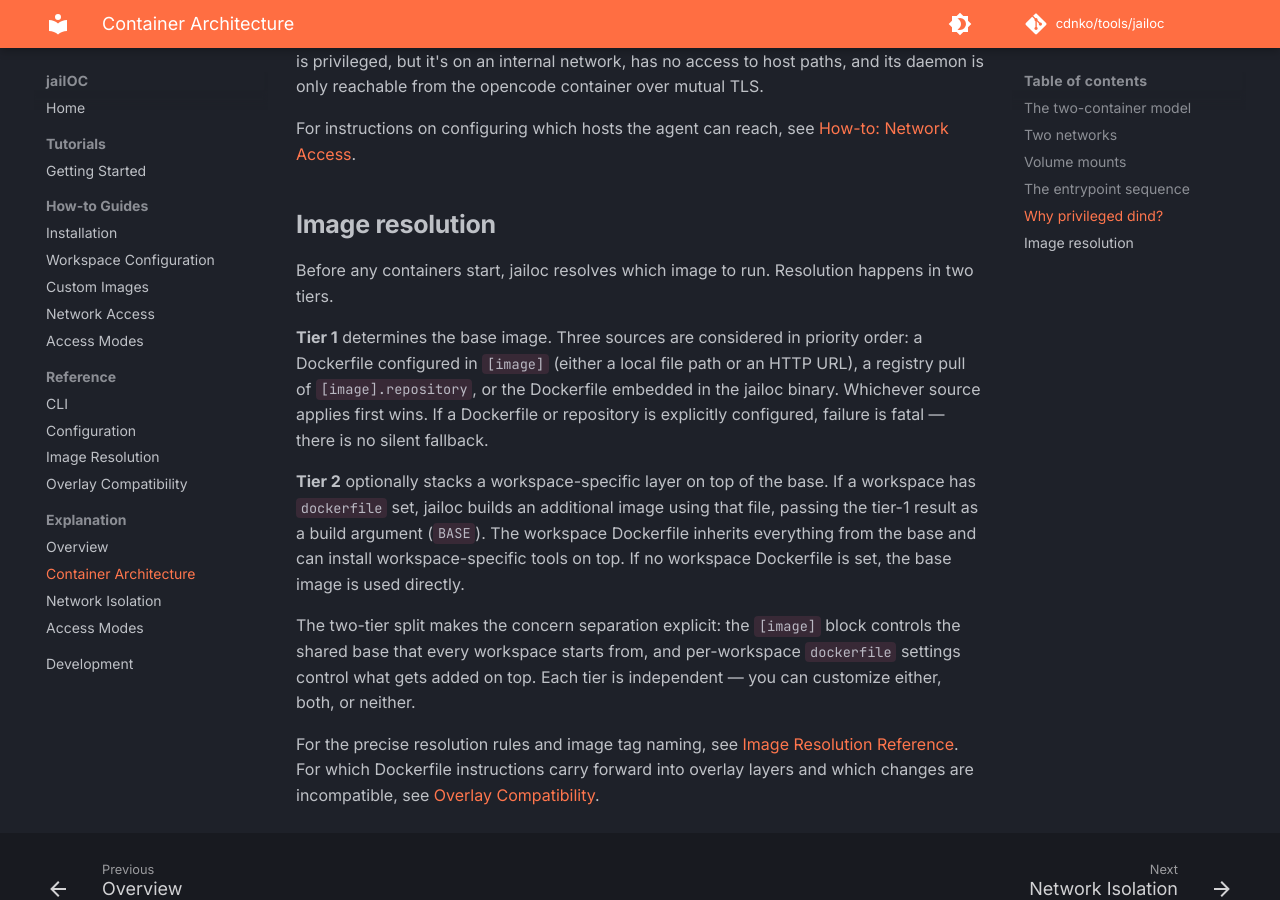
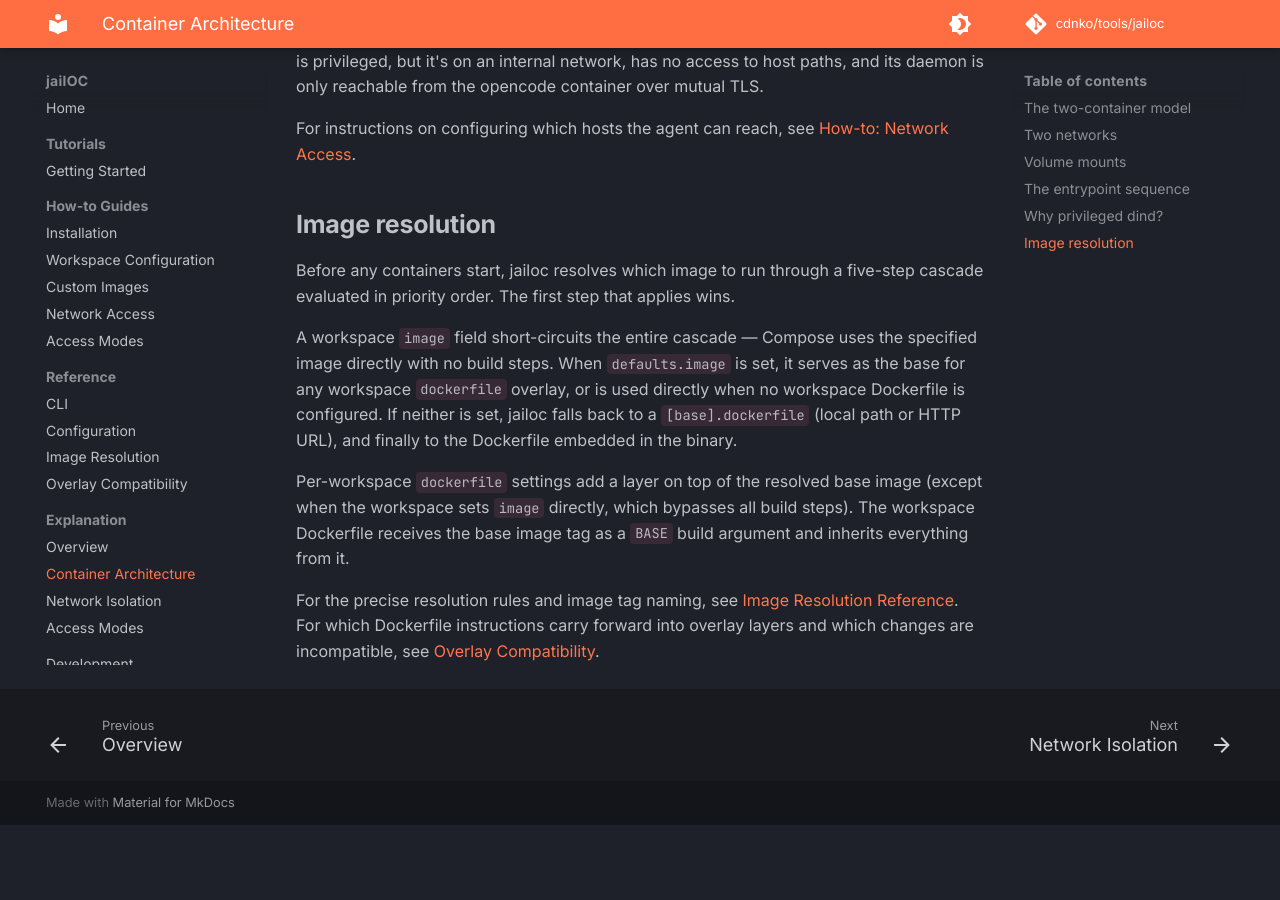
Before and after one commit to seznam/jailoc, an MkDocs documentation site: the page built from docs/explanation/container-architecture.md, in a window 1280 px wide and 900 px high, scrolled down 3307 px. Built offline with MkDocs 1.6.1 and Material for MkDocs 9.7.7, drawn with Linux system fonts in a browser that asks for light colours; comment, search, counter and statistics services are not loaded; after the commit the page ends 4132 px from its top, so only the background shows below that.

Commit message:
docs: update container-architecture explanation for new image resolution cascade

```diff
--- a/docs/explanation/container-architecture.md
+++ b/docs/explanation/container-architecture.md
@@ -83,12 +83,10 @@
 
 ## Image resolution
 
-Before any containers start, jailoc resolves which image to run. Resolution happens in two tiers.
+Before any containers start, jailoc resolves which image to run through a five-step cascade evaluated in priority order. The first step that applies wins.
 
-**Tier 1** determines the base image. Three sources are considered in priority order: a Dockerfile configured in `[image]` (either a local file path or an HTTP URL), a registry pull of `[image].repository`, or the Dockerfile embedded in the jailoc binary. Whichever source applies first wins. If a Dockerfile or repository is explicitly configured, failure is fatal — there is no silent fallback.
+A workspace `image` field short-circuits the entire cascade — Compose uses the specified image directly with no build steps. When `defaults.image` is set, it serves as the base for any workspace `dockerfile` overlay, or is used directly when no workspace Dockerfile is configured. If neither is set, jailoc falls back to a `[base].dockerfile` (local path or HTTP URL), and finally to the Dockerfile embedded in the binary.
 
-**Tier 2** optionally stacks a workspace-specific layer on top of the base. If a workspace has `dockerfile` set, jailoc builds an additional image using that file, passing the tier-1 result as a build argument (`BASE`). The workspace Dockerfile inherits everything from the base and can install workspace-specific tools on top. If no workspace Dockerfile is set, the base image is used directly.
-
-The two-tier split makes the concern separation explicit: the `[image]` block controls the shared base that every workspace starts from, and per-workspace `dockerfile` settings control what gets added on top. Each tier is independent — you can customize either, both, or neither.
+Per-workspace `dockerfile` settings add a layer on top of the resolved base image (except when the workspace sets `image` directly, which bypasses all build steps). The workspace Dockerfile receives the base image tag as a `BASE` build argument and inherits everything from it.
 
 For the precise resolution rules and image tag naming, see [Image Resolution Reference](../reference/image-resolution.md). For which Dockerfile instructions carry forward into overlay layers and which changes are incompatible, see [Overlay Compatibility](../reference/overlay-compatibility.md).
```
